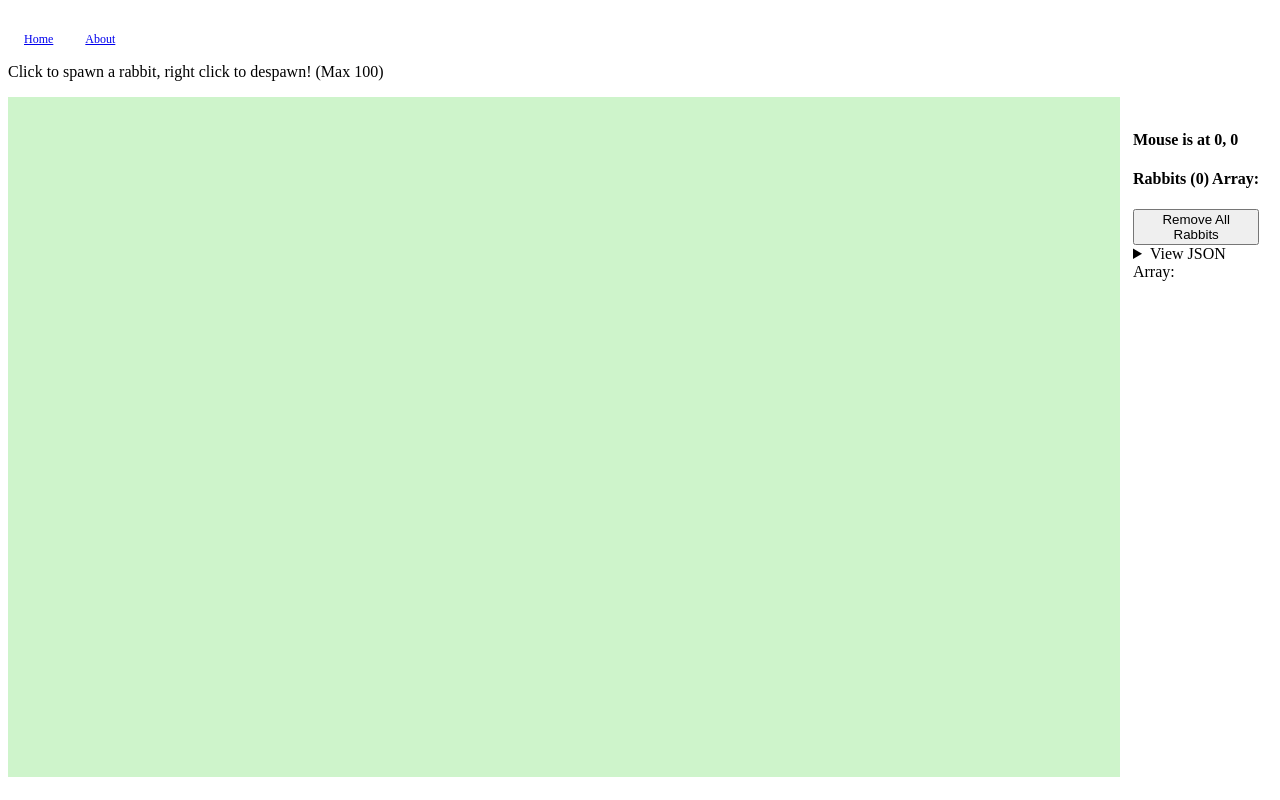
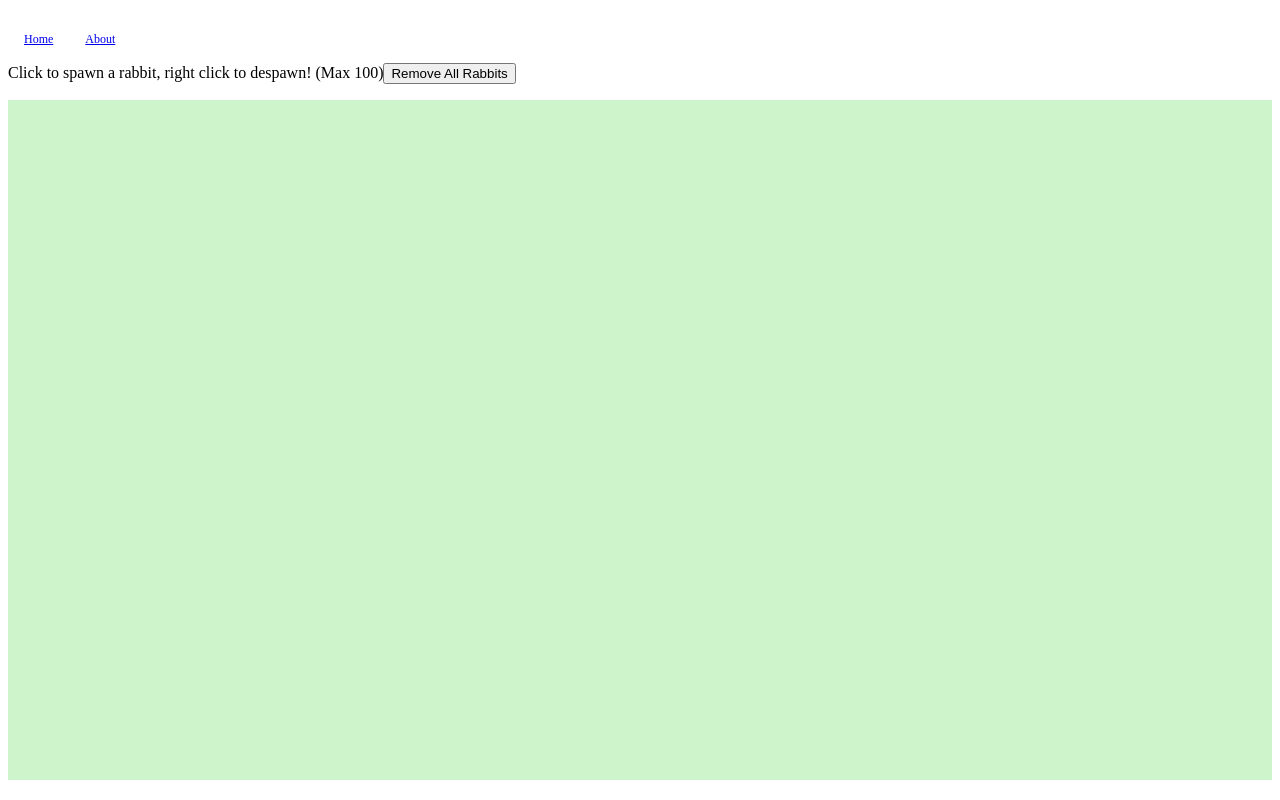
Before and after one commit to JamieSpencerBSWD/hoppinmad, a Vue app in the folder HoppinMadVue/: page /#/ in a window 1280 px wide. Built offline with nearby package versions, Linux system fonts and the light colour scheme; the HTML template or start-up script is replaced by a standard one.

Commit message:
made it look cleaner

```diff
--- a/HoppinMadVue/src/views/HomeView.vue
+++ b/HoppinMadVue/src/views/HomeView.vue
@@ -48,19 +48,7 @@ const spawnRabbit = () => {
 
 <template>
 	<main>
-		<p>Click to spawn a rabbit, right click to despawn! (Max 100)</p>
-		<aside class="aside">
-			<h4>
-				Mouse is at {{ mousePosition.x }},
-				{{ mousePosition.y }}
-			</h4>
-			<h4>Rabbits ({{ rabbits.length }}) Array:</h4>
-			<button @click="removeAllRabbits">Remove All Rabbits</button>
-			<details>
-				<summary>View JSON Array:</summary>
-				<pre><code>{{ rabbits }}</code></pre>
-			</details>
-		</aside>
+		<p>Click to spawn a rabbit, right click to despawn! (Max 100)<button @click="removeAllRabbits">Remove All Rabbits</button></p>
 		<div style="display: flex; flex-direction: row">
 			<div
 				class="spawnField"
```
